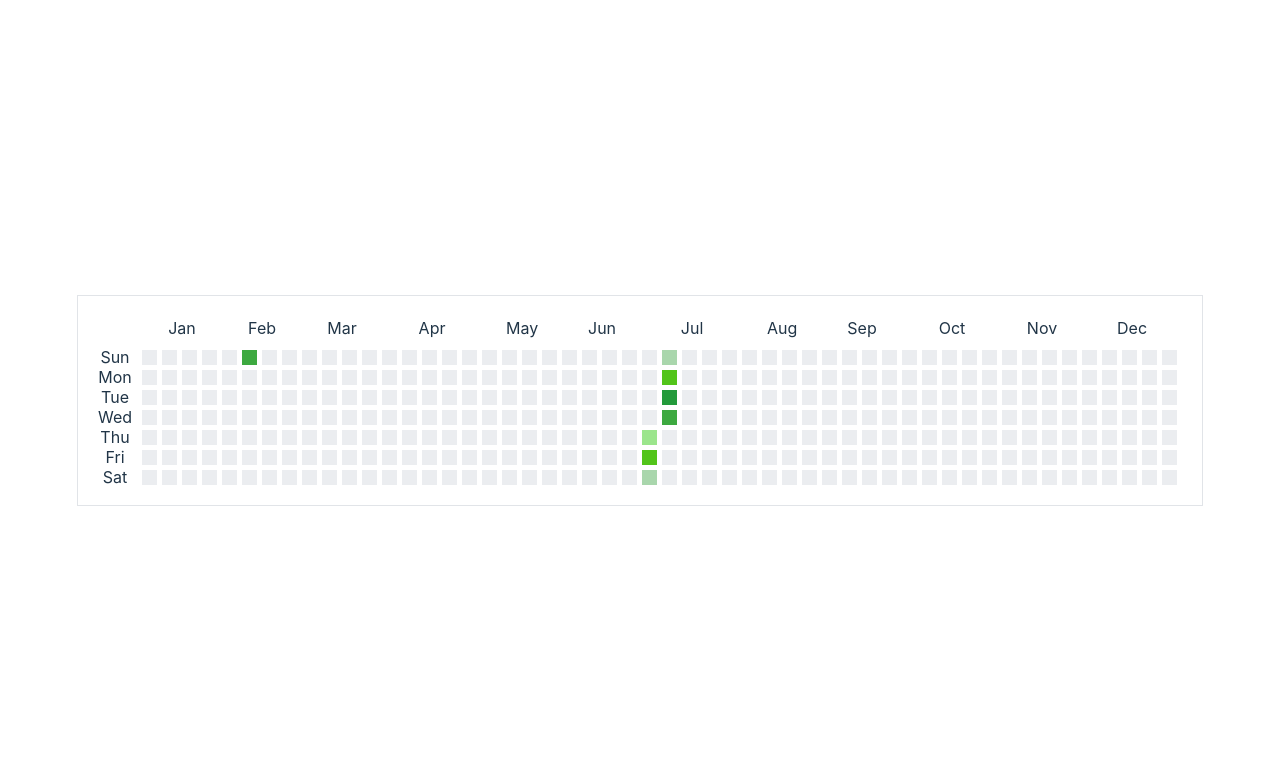
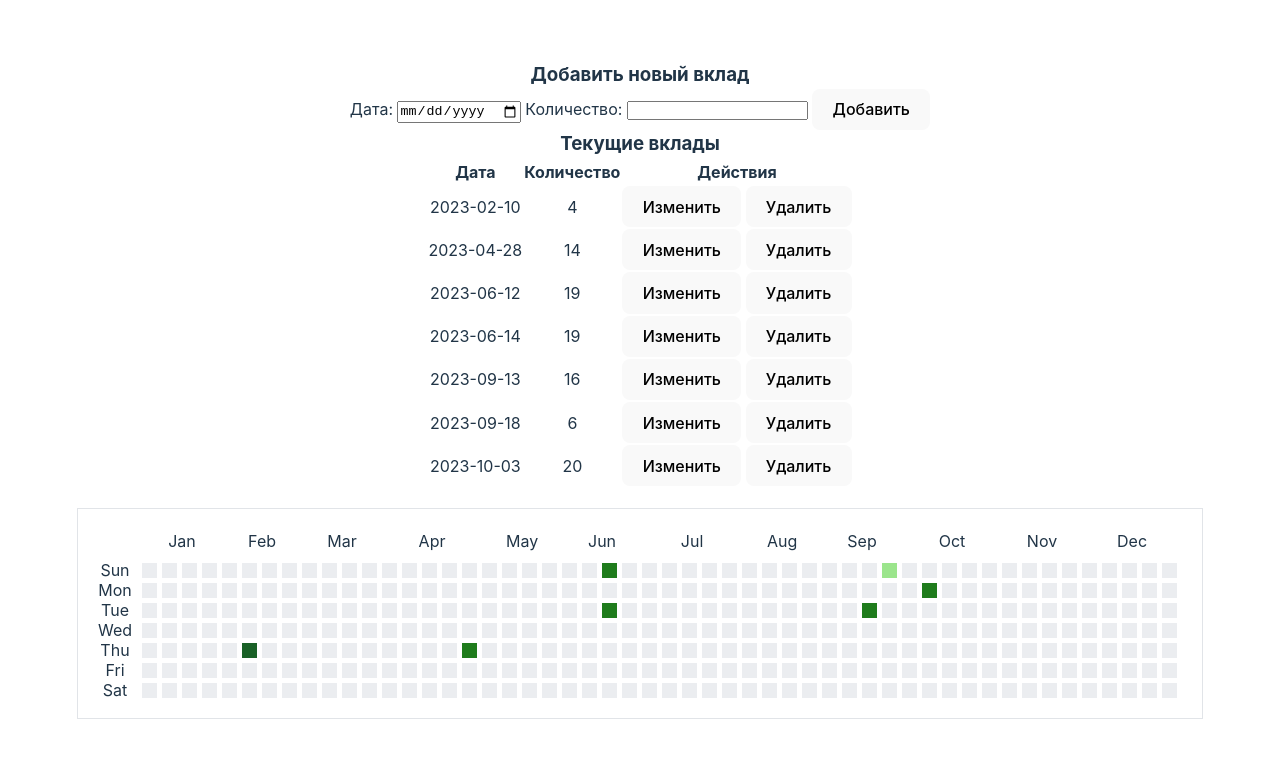
Before and after one commit to bek77g/contribution-graph, a Svelte app: page / in a window 1280 px wide. Shown: the top 758 px of the page. Built offline with nearby package versions, Linux system fonts and the light colour scheme.

Commit message:
add: editor

```diff
--- a/src/App.svelte
+++ b/src/App.svelte
@@ -1,17 +1,32 @@
 <script>
-  import ContributionGraph from "./components/ContributionGraph.svelte";
-  const contributions = [
-    { date: '2023-06-30', count: 3 },
-    { date: '2023-07-01', count: 5 },
-    { date: '2023-07-02', count: 10 },
-    { date: '2023-07-03', count: 10 },
-    { date: '2023-07-04', count: 5 },
-    { date: '2023-07-05', count: 6 },
-    { date: '2023-07-06', count: 7 },
-    { date: '2023-02-06', count: 7 },
-  ];
+  import ContributionGraphManager from "./components/ContributionGraphManager.svelte";
+  function getRandomInt(min, max) {
+  return Math.floor(Math.random() * (max - min + 1)) + min;
+}
+
+function generateRandomContributions() {
+  const minCount = 1;
+  const maxCount = 20;
+  const startDate = new Date('2023-01-01');
+  const endDate = new Date('2023-12-31');
+  const numContributions = getRandomInt(5, 15);
+
+  const contributions = [];
+
+  for (let i = 0; i < numContributions; i++) {
+    const randomDate = new Date(startDate.getTime() + Math.random() * (endDate.getTime() - startDate.getTime()));
+    const randomCount = getRandomInt(minCount, maxCount);
+    contributions.push({ date: randomDate.toISOString().split('T')[0], count: randomCount });
+  }
+
+  contributions.sort((a, b) => new Date(a.date) - new Date(b.date));
+
+  return contributions;
+}
+
+const contributions = generateRandomContributions();
 </script>
 
 <main>
-  <ContributionGraph contributions={contributions}/>
+  <ContributionGraphManager contributions={contributions}/>
 </main>
--- a/src/components/ContributionGraph.svelte
+++ b/src/components/ContributionGraph.svelte
@@ -2,7 +2,7 @@
   import Square from "./Square.svelte";
 
   export let contributions = []
-  const colors = ['#ebedf0', '#c6e48b', '#d0f0c0', '#9be58c', '#7bc96f', '#52c41a', '#239a3b', '#3da940', '#196127', '#2a7f29', '#a9d6ac', '#4bb543', '#1f7c1c'];
+  const colors = ['#ebedf0', '#c6e48b', '#7bc96f', '#239a3b', '#196127', '#d0f0c0', '#9be58c', '#52c41a', '#3da940', '#2a7f29', '#a9d6ac', '#4bb543', '#1f7c1c'];
   function getColor(count) {
     return colors[Math.min(count, colors.length - 1)];
   }
@@ -51,7 +51,7 @@
       <li>Sat</li>
     </ul>
     <ul class="squares">
-      {#each graphData as {date, count}, i}
+      {#each graphData as {date, count}}
         <Square
             date={date}
             count={count}
--- /dev/null
+++ b/src/components/ContributionGraphManager.svelte
@@ -0,0 +1,68 @@
+<script>
+  import { createEventDispatcher } from 'svelte';
+  import ContributionGraph from './ContributionGraph.svelte';
+
+  export let contributions = [];
+
+  let newDate = '';
+  let newCount = '';
+
+  function addContribution(date, count) {
+    contributions = [...contributions, { date, count }];
+  }
+  function updateContribution(index, count) {
+    contributions = contributions.map((contribution, i) =>
+      i === index ? { ...contribution, count } : contribution
+    );
+  }
+
+  function deleteContribution(index) {
+    contributions = contributions.filter((_, i) => i !== index);
+  }
+
+  const dispatch = createEventDispatcher();
+</script>
+
+<style>
+  .contributions-table{
+    margin: 0 auto;
+  }
+</style>
+
+<h3>Добавить новый вклад</h3>
+<form on:submit|preventDefault>
+  <label>
+    Дата:
+    <input type="date" bind:value={newDate} />
+  </label>
+  <label>
+    Количество:
+    <input type="number" bind:value={newCount} />
+  </label>
+  <button on:click={() => addContribution(newDate, +newCount)}>Добавить</button>
+</form>
+
+<h3>Текущие вклады</h3>
+<table class="contributions-table">
+  <thead>
+    <tr>
+      <th>Дата</th>
+      <th>Количество</th>
+      <th>Действия</th>
+    </tr>
+  </thead>
+  <tbody>
+    {#each contributions as { date, count }, i}
+      <tr>
+        <td>{date}</td>
+        <td>{count}</td>
+        <td>
+          <button on:click={() => dispatch('update', { index: i, count: +prompt('Введите новое количество:', count) })}>Изменить</button>
+          <button on:click={() => deleteContribution(i)}>Удалить</button>
+        </td>
+      </tr>
+    {/each}
+  </tbody>
+</table>
+
+<ContributionGraph contributions={contributions} />
```
